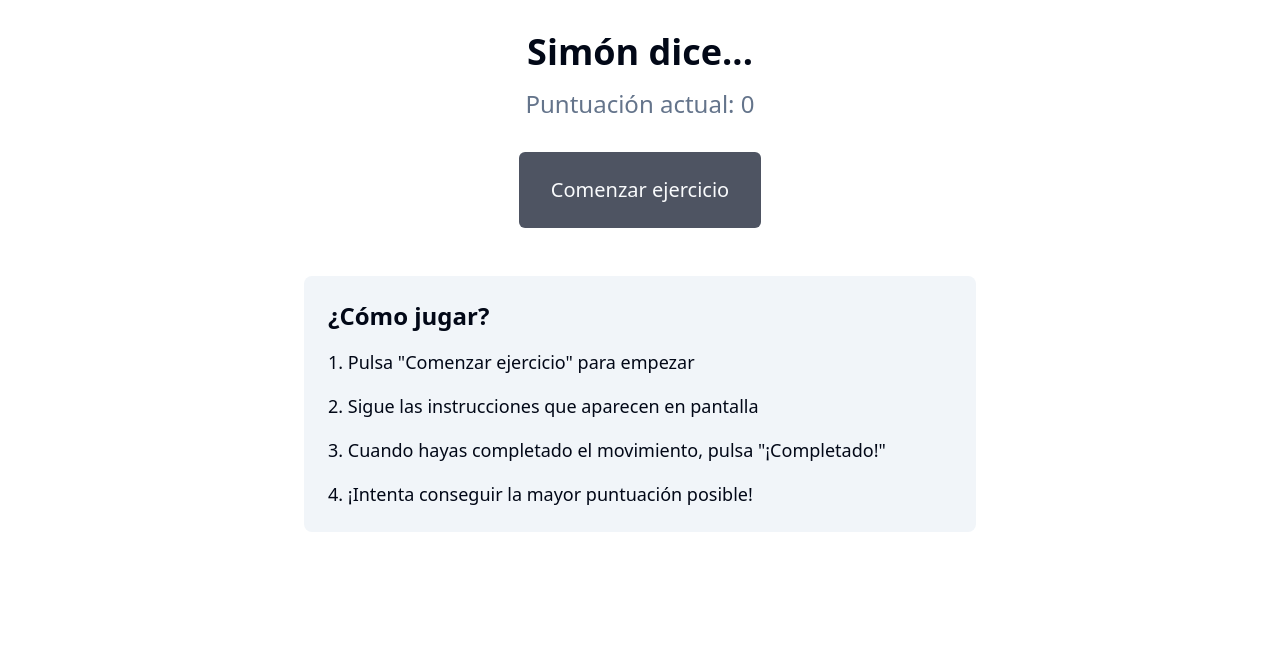
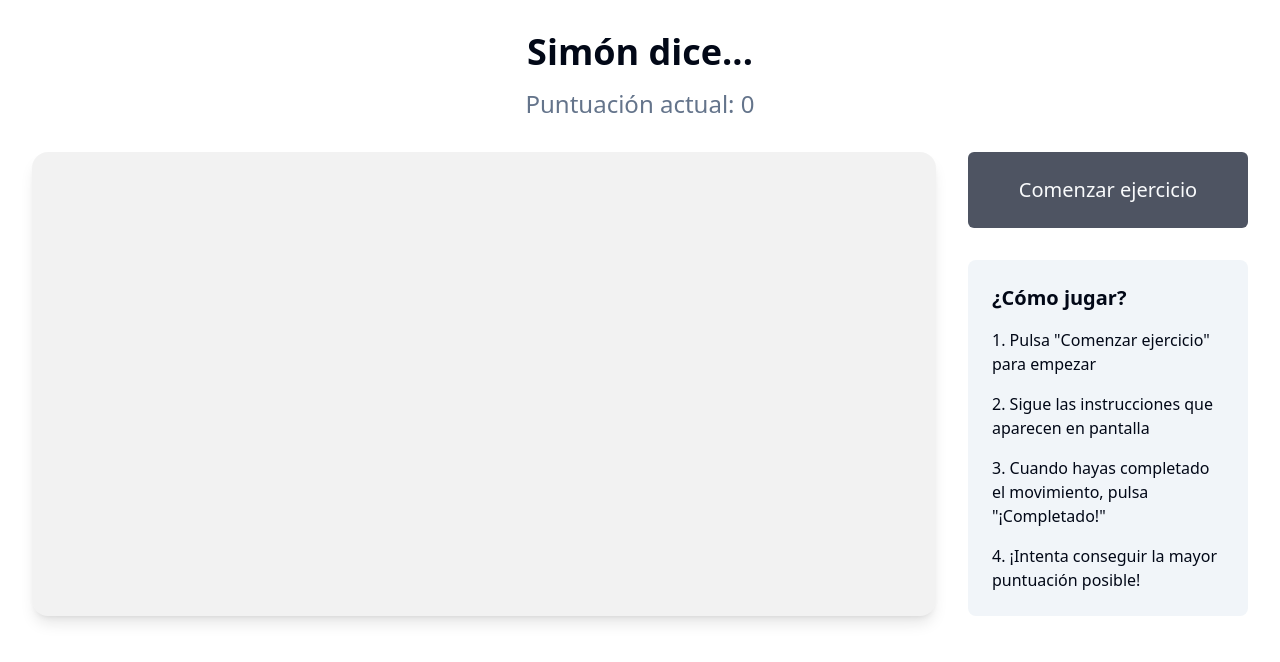
Before and after one commit to carlosglezgarcia/active-social-hub, a React (Vite) app: page /exercise in a window 1280 px wide. Shown: the top 662 px of the page. Built offline with nearby package versions, Linux system fonts and the light colour scheme.

Commit message:
Add exercise canvas
Adds a canvas element to the Exercise screen to visually represent the exercise progress, similar to a MediaPipe tracking demo.  The canvas will be positioned to the left of the exercise instructions and occupy 3/4 of the screen width.

```diff
--- a/src/pages/Exercise.tsx
+++ b/src/pages/Exercise.tsx
@@ -1,5 +1,5 @@
 
-import { FC, useState, useEffect } from "react";
+import { FC, useState, useEffect, useRef } from "react";
 import { Button } from "@/components/ui/button";
 import { ArrowRight, ArrowLeft, ArrowUp, ArrowDown, RotateCw } from "lucide-react";
 import { useToast } from "@/components/ui/use-toast";
@@ -11,6 +11,7 @@ type Instruction = {
 };
 
 const Exercise: FC = () => {
+  const canvasRef = useRef<HTMLCanvasElement>(null);
   const [currentInstruction, setCurrentInstruction] = useState<Instruction | null>(null);
   const [score, setScore] = useState(0);
   const { toast } = useToast();
@@ -42,6 +43,67 @@ const Exercise: FC = () => {
       action: "giro"
     }
   ];
+
+  useEffect(() => {
+    if (!canvasRef.current || !currentInstruction) return;
+
+    const canvas = canvasRef.current;
+    const ctx = canvas.getContext('2d');
+    if (!ctx) return;
+
+    // Limpiar el canvas
+    ctx.clearRect(0, 0, canvas.width, canvas.height);
+
+    // Dibujar un esqueleto básico simulado
+    ctx.strokeStyle = '#4CAF50';
+    ctx.lineWidth = 4;
+
+    // Cabeza
+    ctx.beginPath();
+    ctx.arc(canvas.width / 2, 150, 30, 0, Math.PI * 2);
+    ctx.stroke();
+
+    // Cuerpo
+    ctx.beginPath();
+    ctx.moveTo(canvas.width / 2, 180);
+    ctx.lineTo(canvas.width / 2, 350);
+    ctx.stroke();
+
+    // Brazos
+    ctx.beginPath();
+    ctx.moveTo(canvas.width / 2, 220);
+    ctx.lineTo(canvas.width / 2 - 80, 280);
+    ctx.moveTo(canvas.width / 2, 220);
+    ctx.lineTo(canvas.width / 2 + 80, 280);
+    ctx.stroke();
+
+    // Piernas
+    ctx.beginPath();
+    ctx.moveTo(canvas.width / 2, 350);
+    ctx.lineTo(canvas.width / 2 - 60, 450);
+    ctx.moveTo(canvas.width / 2, 350);
+    ctx.lineTo(canvas.width / 2 + 60, 450);
+    ctx.stroke();
+
+    // Puntos de las articulaciones
+    const joints = [
+      [canvas.width / 2, 150], // Cabeza
+      [canvas.width / 2, 220], // Hombros
+      [canvas.width / 2 - 80, 280], // Mano izquierda
+      [canvas.width / 2 + 80, 280], // Mano derecha
+      [canvas.width / 2, 350], // Cadera
+      [canvas.width / 2 - 60, 450], // Pie izquierdo
+      [canvas.width / 2 + 60, 450], // Pie derecho
+    ];
+
+    joints.forEach(([x, y]) => {
+      ctx.beginPath();
+      ctx.arc(x, y, 8, 0, Math.PI * 2);
+      ctx.fillStyle = '#4CAF50';
+      ctx.fill();
+    });
+
+  }, [currentInstruction]);
 
   const getRandomInstruction = () => {
     const randomIndex = Math.floor(Math.random() * instructions.length);
@@ -75,29 +137,41 @@ const Exercise: FC = () => {
 
   return (
     <div className="min-h-screen bg-background p-8">
+      <div className="max-w-[1600px] mx-auto">
         {/* Cabecera */}
-      <div className="max-w-4xl mx-auto text-center mb-8">
+        <div className="text-center mb-8">
           <h1 className="text-4xl font-bold mb-4">Simón dice...</h1>
-        <p className="text-2xl text-muted-foreground mb-8">
+          <p className="text-2xl text-muted-foreground">
             Puntuación actual: {score}
           </p>
         </div>
 
-      {/* Área principal del ejercicio */}
-      <div className="max-w-4xl mx-auto">
+        {/* Contenedor principal con grid */}
+        <div className="grid grid-cols-4 gap-8">
+          {/* Canvas - 3/4 del espacio */}
+          <div className="col-span-3 bg-card rounded-2xl shadow-lg overflow-hidden">
+            <canvas
+              ref={canvasRef}
+              width={1200}
+              height={600}
+              className="w-full h-full bg-black/5"
+            />
+          </div>
+
+          {/* Panel de instrucciones - 1/4 del espacio */}
+          <div className="col-span-1">
             {currentInstruction ? (
-          <div className="space-y-8 text-center">
-            {/* Instrucción visual */}
-            <div className="bg-card p-8 rounded-2xl shadow-lg">
+              <div className="space-y-8">
+                <div className="bg-card p-6 rounded-2xl shadow-lg">
                   <div className="flex justify-center mb-4">
                     {currentInstruction.icon}
                   </div>
-              <h2 className="text-3xl font-semibold mb-4">
+                  <h2 className="text-2xl font-semibold mb-4">
                     {currentInstruction.text}
                   </h2>
                   <Button
                     size="lg"
-                className="text-xl px-8 py-6 h-auto"
+                    className="w-full text-xl px-8 py-6 h-auto"
                     onClick={handleAction}
                   >
                     ¡Completado!
@@ -108,19 +182,18 @@ const Exercise: FC = () => {
               <div className="text-center">
                 <Button
                   size="lg"
-              className="text-xl px-8 py-6 h-auto animate-pulse"
+                  className="w-full text-xl px-8 py-6 h-auto animate-pulse"
                   onClick={startExercise}
                 >
                   Comenzar ejercicio
                 </Button>
               </div>
             )}
-      </div>
 
             {/* Instrucciones generales */}
-      <div className="max-w-2xl mx-auto mt-12 p-6 bg-muted rounded-lg">
-        <h3 className="text-2xl font-semibold mb-4">¿Cómo jugar?</h3>
-        <ul className="space-y-4 text-lg">
+            <div className="mt-8 p-6 bg-muted rounded-lg">
+              <h3 className="text-xl font-semibold mb-4">¿Cómo jugar?</h3>
+              <ul className="space-y-4 text-base">
                 <li>1. Pulsa "Comenzar ejercicio" para empezar</li>
                 <li>2. Sigue las instrucciones que aparecen en pantalla</li>
                 <li>3. Cuando hayas completado el movimiento, pulsa "¡Completado!"</li>
@@ -128,6 +201,9 @@ const Exercise: FC = () => {
               </ul>
             </div>
           </div>
+        </div>
+      </div>
+    </div>
   );
 };
 
```
Lines whose indentation alone changed are shown as unchanged.
